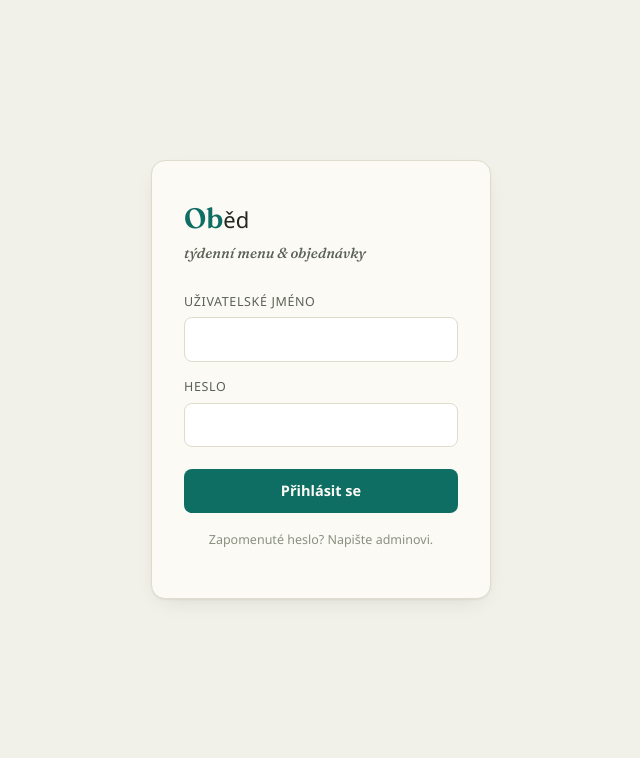
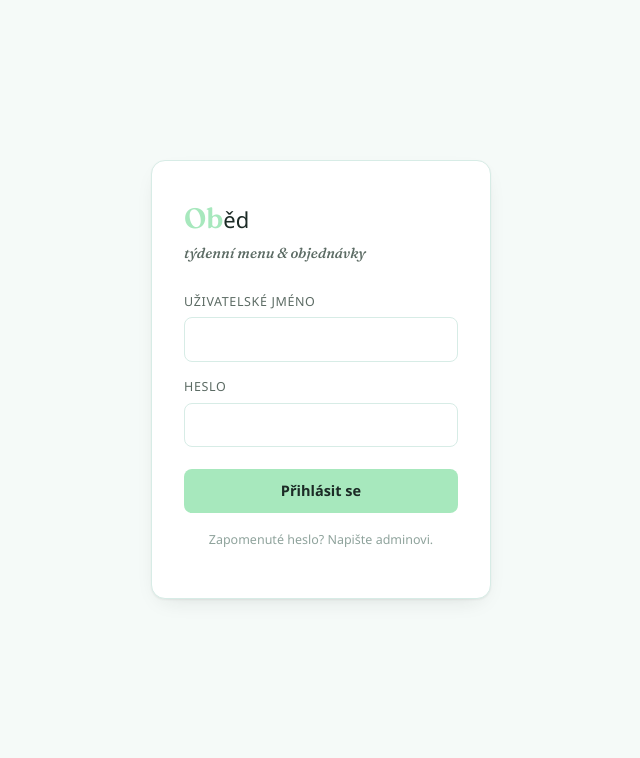
Before and after one commit to techtribesro/lunchshop4you, a FastAPI app: page /login in a window 1280 px wide. Shown: the top 758 px of the page, without its empty margins (319-959 px from the left). Run offline with FastAPI, Linux system fonts and the light colour scheme.

Commit message:
Apply new pastel palette (Frozen Water/Celadon/Powder Blush/Jasmine)
Accent=Celadon, accent-tint=Frozen Water, warn=Jasmine,
critical/critical-tint=Powder Blush pair. Since all five are light
pastels, fixed contrast on solid buttons/pills by switching their text
from hardcoded white to a new --on-accent (dark) token instead.

Co-Authored-By: Claude Sonnet 5 <noreply@anthropic.com>

```diff
--- a/app/static/css/app.css
+++ b/app/static/css/app.css
@@ -15,60 +15,63 @@
 
 
   :root {
-    --paper: #f2f1e9;
-    --surface: #fbfaf5;
+    --paper: #f5faf8;
+    --surface: #ffffff;
     --surface-raised: #ffffff;
-    --ink: #22261f;
-    --ink-muted: #5b6156;
-    --ink-faint: #8a9080;
-    --accent: #0f6e63;
-    --accent-strong: #0a4f47;
-    --accent-tint: #d8ece9;
-    --line: #dedccb;
-    --line-soft: #e9e7da;
-    --warn: #b5791c;
-    --warn-tint: #f3e6cd;
-    --critical: #a23e2a;
-    --critical-tint: #f2ded8;
+    --ink: #1c2b26;
+    --ink-muted: #5c6b64;
+    --ink-faint: #8fa39c;
+    --accent: #a7e8bd;
+    --accent-strong: #5cb583;
+    --accent-tint: #c7eae4;
+    --on-accent: #1c2b26;
+    --line: #d7ece6;
+    --line-soft: #e6f3ef;
+    --warn: #ffd972;
+    --warn-tint: #fff6dd;
+    --critical: #efa7a7;
+    --critical-tint: #fcbcb8;
     --shadow: 0 1px 2px rgba(34, 38, 31, 0.06), 0 8px 24px -12px rgba(34, 38, 31, 0.18);
   }
 
   @media (prefers-color-scheme: dark) {
     :root:not([data-theme="light"]) {
-      --paper: #263a34;
-      --surface: #2f453e;
-      --surface-raised: #3a5249;
-      --ink: #f2f8f6;
-      --ink-muted: #b7cbc4;
-      --ink-faint: #85a099;
-      --accent: #5fe0cf;
-      --accent-strong: #8eecdf;
-      --accent-tint: #33544c;
-      --line: #486a61;
-      --line-soft: #3c584f;
-      --warn: #e0a542;
-      --warn-tint: #3c331f;
-      --critical: #e2694f;
-      --critical-tint: #3d2620;
+      --paper: #1c2b26;
+      --surface: #23342e;
+      --surface-raised: #2c4038;
+      --ink: #eef7f4;
+      --ink-muted: #adc4bc;
+      --ink-faint: #7d9890;
+      --accent: #a7e8bd;
+      --accent-strong: #c5f0d6;
+      --accent-tint: #2e4a3f;
+      --on-accent: #1c2b26;
+      --line: #3c5a50;
+      --line-soft: #33493f;
+      --warn: #ffd972;
+      --warn-tint: #4a3f22;
+      --critical: #efa7a7;
+      --critical-tint: #4a2c2c;
       --shadow: 0 1px 2px rgba(0, 0, 0, 0.3), 0 8px 24px -12px rgba(0, 0, 0, 0.5);
     }
   }
   :root[data-theme="dark"] {
-    --paper: #263a34;
-    --surface: #2f453e;
-    --surface-raised: #3a5249;
-    --ink: #f2f8f6;
-    --ink-muted: #b7cbc4;
-    --ink-faint: #85a099;
-    --accent: #5fe0cf;
-    --accent-strong: #8eecdf;
-    --accent-tint: #33544c;
-    --line: #486a61;
-    --line-soft: #3c584f;
-    --warn: #e0a542;
-    --warn-tint: #3c331f;
-    --critical: #e2694f;
-    --critical-tint: #3d2620;
+    --paper: #1c2b26;
+    --surface: #23342e;
+    --surface-raised: #2c4038;
+    --ink: #eef7f4;
+    --ink-muted: #adc4bc;
+    --ink-faint: #7d9890;
+    --accent: #a7e8bd;
+    --accent-strong: #c5f0d6;
+    --accent-tint: #2e4a3f;
+    --on-accent: #1c2b26;
+    --line: #3c5a50;
+    --line-soft: #33493f;
+    --warn: #ffd972;
+    --warn-tint: #4a3f22;
+    --critical: #efa7a7;
+    --critical-tint: #4a2c2c;
     --shadow: 0 1px 2px rgba(0, 0, 0, 0.3), 0 8px 24px -12px rgba(0, 0, 0, 0.5);
   }
 
@@ -176,7 +179,7 @@
   .btn-primary {
     width: 100%;
     background: var(--accent);
-    color: #fbfaf5;
+    color: var(--on-accent);
     border: none;
     border-radius: 8px;
     padding: 11px;
@@ -240,7 +243,7 @@
   .view-nav button:hover:not([aria-current="true"]) { color: var(--ink); background: var(--line-soft); }
   .view-nav button[aria-current="true"] {
     background: var(--accent);
-    color: #fbfaf5;
+    color: var(--on-accent);
   }
   .view-nav button:focus-visible,
   .day-pill:focus-visible,
@@ -252,17 +255,17 @@
 
   .send-out-btn {
     background: var(--critical);
-    color: #fff;
+    color: var(--on-accent);
     border: none;
     border-radius: 999px;
     padding: 10px 22px;
     font-size: 14.5px;
     font-weight: 700;
     letter-spacing: 0.01em;
-    box-shadow: 0 2px 10px -4px rgba(162, 62, 42, 0.55);
+    box-shadow: 0 2px 10px -4px rgba(239, 167, 167, 0.6);
     transition: background-color 0.15s ease, transform 0.1s ease;
   }
-  .send-out-btn:hover { background: #8a3323; }
+  .send-out-btn:hover { background: #e28c8c; }
   .send-out-btn:active { transform: translateY(1px); }
   .send-out-btn:focus-visible { outline: 2px solid var(--critical); outline-offset: 2px; }
 
@@ -335,7 +338,7 @@
     border-color: var(--accent);
   }
   .day-pill[aria-current="true"] .d,
-  .day-pill[aria-current="true"] .n { color: #fbfaf5; }
+  .day-pill[aria-current="true"] .n { color: var(--on-accent); }
   .day-pill.is-today::after {
     content: "";
     display: block;
@@ -345,7 +348,7 @@
     background: var(--warn);
     margin: 5px auto 0;
   }
-  .day-pill[aria-current="true"].is-today::after { background: #fbfaf5; }
+  .day-pill[aria-current="true"].is-today::after { background: var(--on-accent); }
 
   .order-grid {
     display: grid;
```
